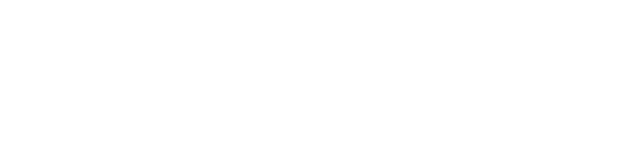
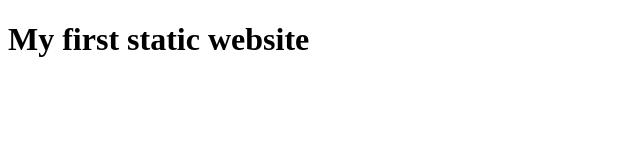
Before and after one commit to wook99/git-one, a plain HTML site: page index.html in a window 1280 px wide. Shown: the whole page, without its empty margins (0-640 px from the left). Drawn offline with Linux system fonts and the light colour scheme.

Commit message:
Update index.html

```diff
--- a/index.html
+++ b/index.html
@@ -5,6 +5,6 @@
     <title>My second commit</title>
   </head>
   <body>
-
+<h1> My first static website </hi>
   </body>
 </html>
```
